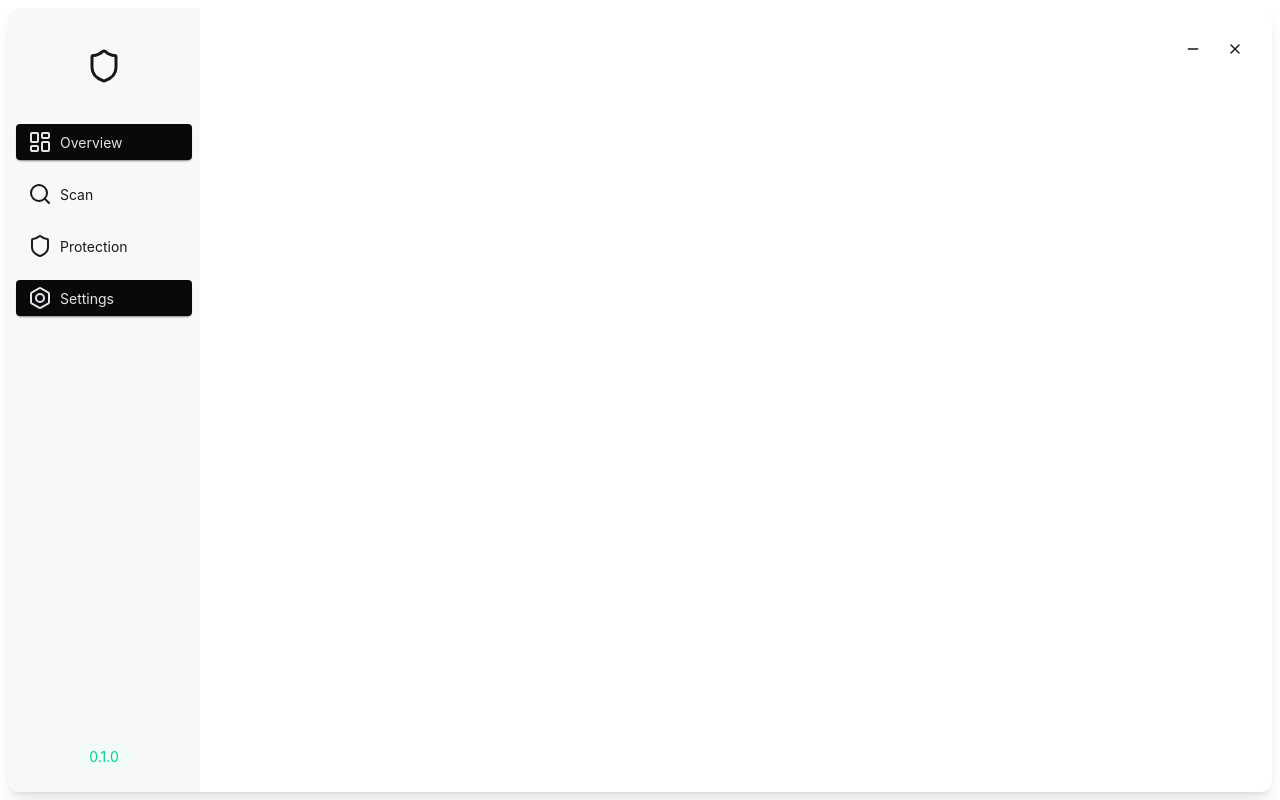
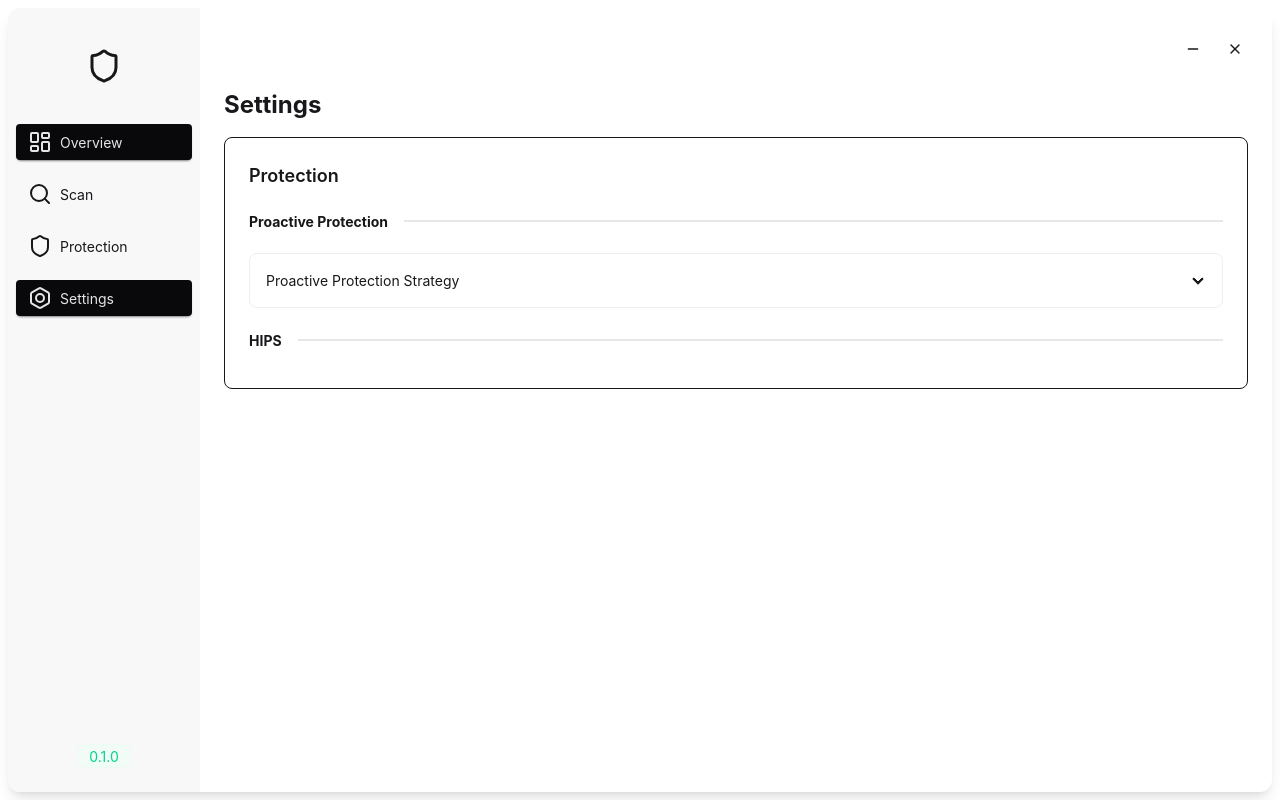
Before and after one commit to qylWheels/xav, a React (Vite) app in the folder xavgui/: page /#/settings in a window 1280 px wide. Built offline with nearby package versions, Linux system fonts and the light colour scheme.

Commit message:
Add proactive protection strategies to Settings component.

```diff
--- a/xavgui/src/views/Settings.tsx
+++ b/xavgui/src/views/Settings.tsx
@@ -1,6 +1,35 @@
 function Settings() {
+    const proactiveProtectionStrategies = [
+        "Rule Based Strategy", "Anomaly-Based Detection Strategy"
+    ]
+
     return (
-        <div></div>
+        <div className="flex flex-col mx-6">
+            <h1 className="text-2xl font-bold">Settings</h1>
+            <div className="card border mt-4">
+                <div className="card-body">
+                    <h2 className="card-title">Protection</h2>
+                    <div className="divider divider-start font-bold">Proactive Protection</div>
+                    <ul className="list">
+                        <div className="collapse collapse-arrow bg-base-100 border border-base-300">
+                            <input type="checkbox" />
+                            <div className="collapse-title">Proactive Protection Strategy</div>
+                            <div className="collapse-content">
+                                {proactiveProtectionStrategies.map((strategy, _index) => (
+                                    <fieldset className="fieldset">
+                                        <label className="label">
+                                            <input type="checkbox" defaultChecked className="checkbox" />
+                                            {strategy}
+                                        </label>
+                                    </fieldset>
+                                ))}
+                            </div>
+                        </div>
+                    </ul>
+                    <div className="divider divider-start font-bold">HIPS</div>
+                </div>
+            </div>
+        </div>
     )
 }
 
```
